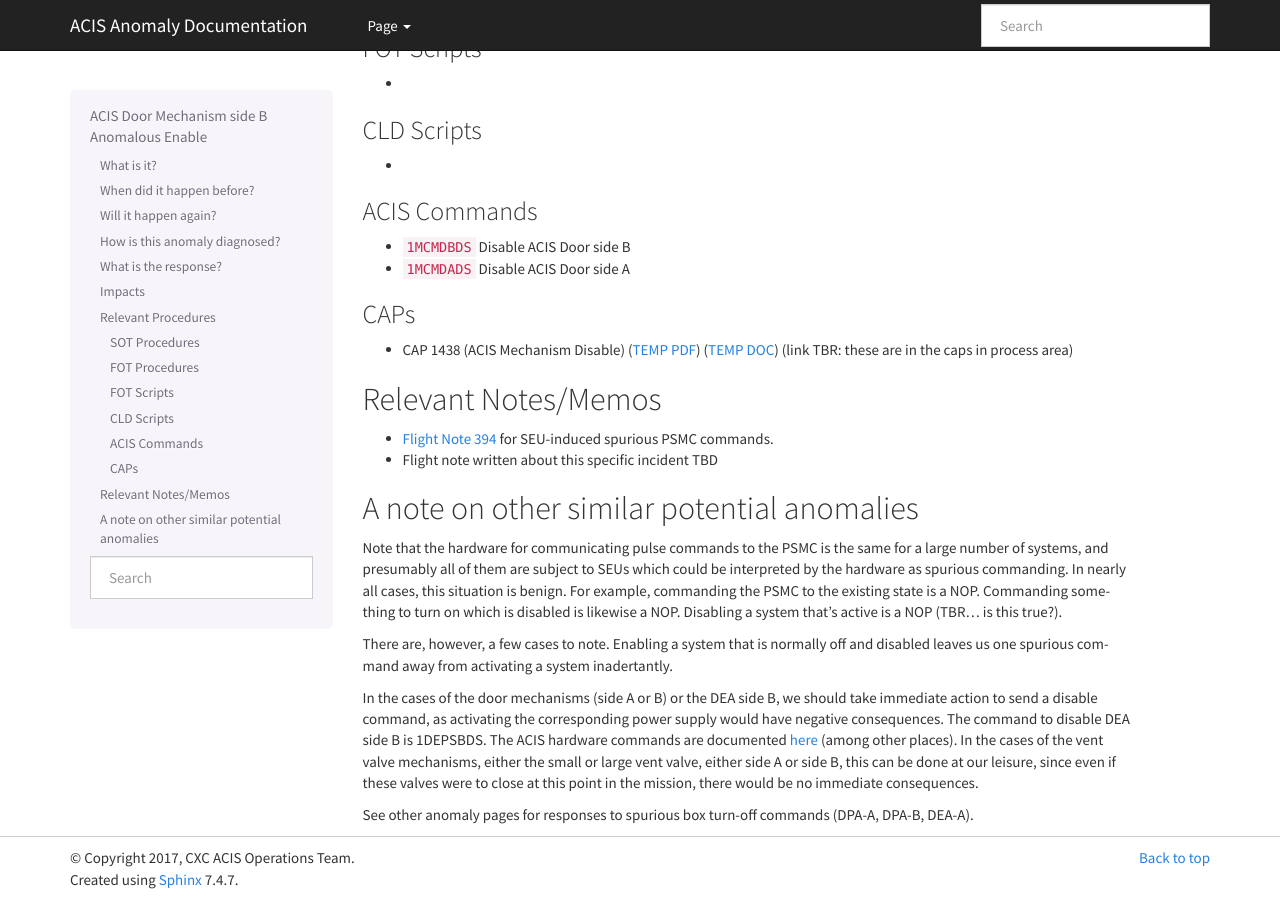
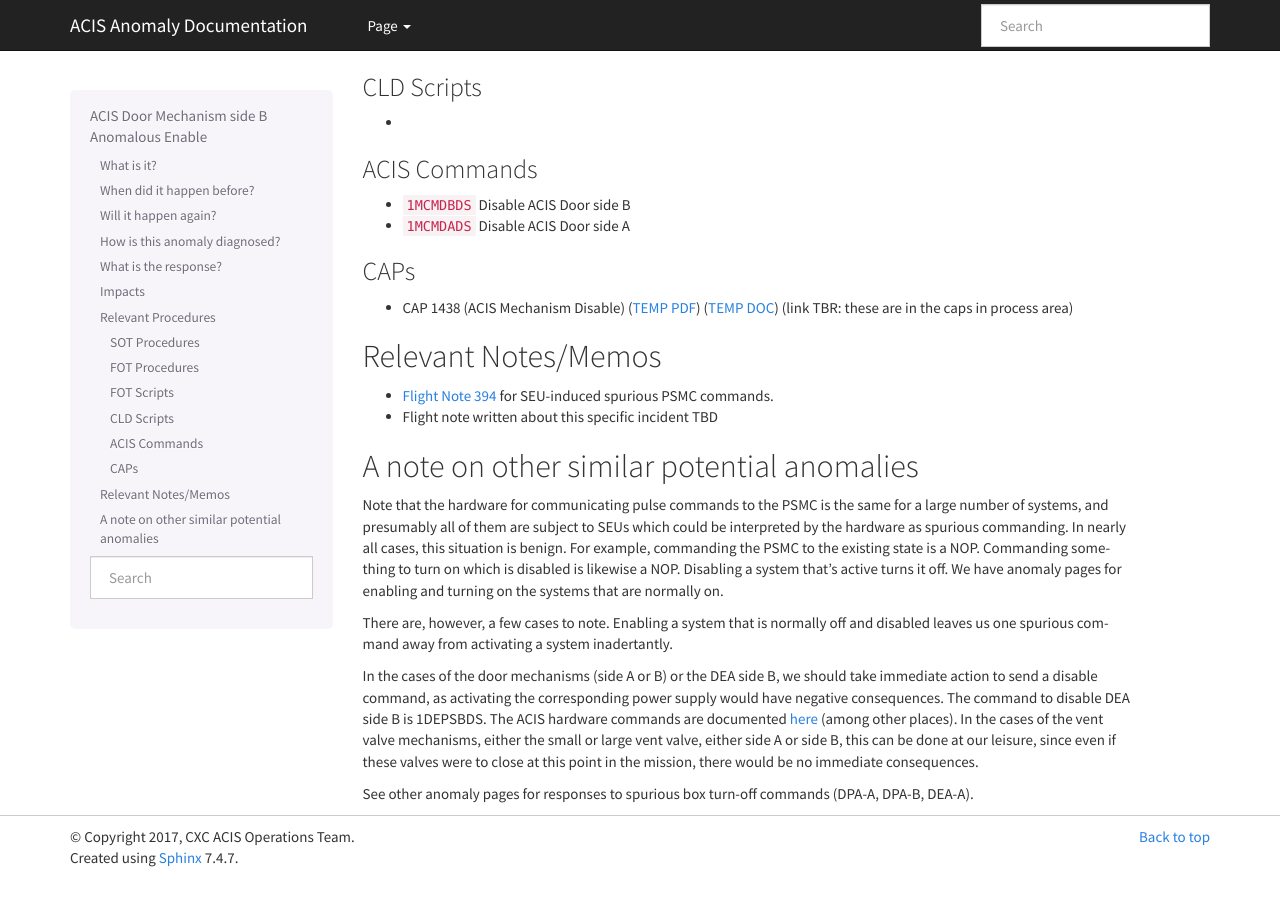
Before and after one commit to acisops/acis_anomaly_pages, a Sphinx documentation site: the page built from source/door_b_enb.rst, in a window 1280 px wide and 900 px high, scrolled down 2035 px. Built offline with Sphinx 7.4.7, drawn with Linux system fonts in a browser that asks for light colours; after the commit the page ends 2914 px from its top, so only the background shows below that; some of the changed text lies outside the part shown.

Commit message:
Fixed words about disabling an operating system

```diff
--- a/source/door_b_enb.rst
+++ b/source/door_b_enb.rst
@@ -158,7 +156,8 @@
 be interpreted by the hardware as spurious commanding. In nearly all cases, this
 situation is benign. For example, commanding the PSMC to the existing state is a NOP.
 Commanding something to turn on which is disabled is likewise a NOP. Disabling
-a system that's active is a NOP (TBR... is this true?).
+a system that's active turns it off. We have anomaly pages for enabling and turning on
+the systems that are normally on.
 
 There are, however, a few cases to note. Enabling a system that is normally off and
 disabled leaves us one spurious command away from activating a system inadertantly.
--- a/source/index.rst
+++ b/source/index.rst
@@ -21,7 +21,7 @@
 * :doc:`hi_lo_anomaly` (Last Updated June 28, 2017)
 * :doc:`trickle_bias_tplane` (Last Updated November 18, 2016)
 * :doc:`fep_thresholder` (Last updated August 14, 2017)
-* :doc:`door_b_enb` (Last updated April 6, 2018) (TBR)
+* :doc:`door_b_enb` (Last updated April 18, 2018) (in development)
 * :doc:`stuck_status_bit` (Last updated October 30, 2017)
 
 :doc:`howto`
```
Also changed, not shown: other parts of source/door_b_enb.rst (+0 -2 lines).
